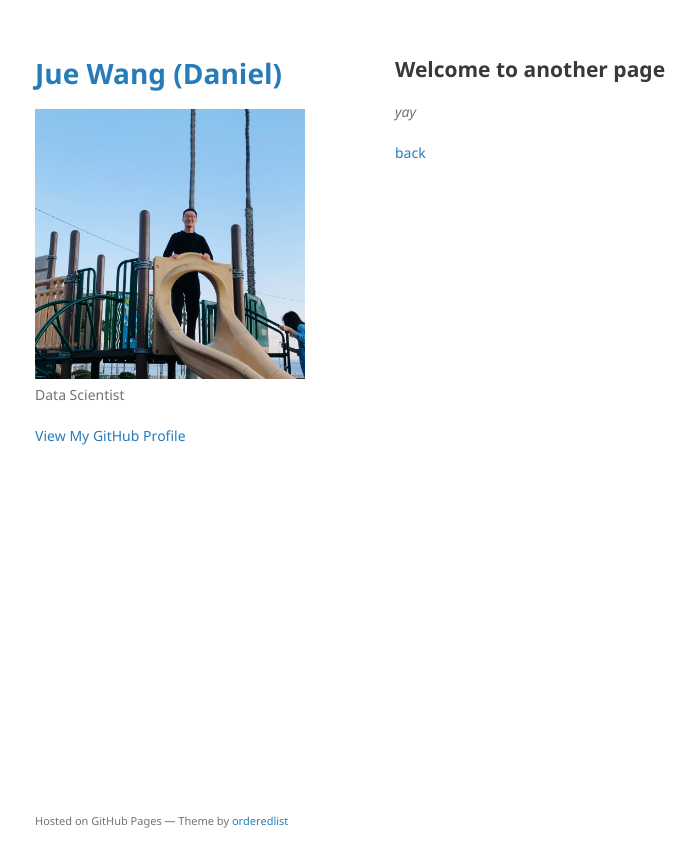
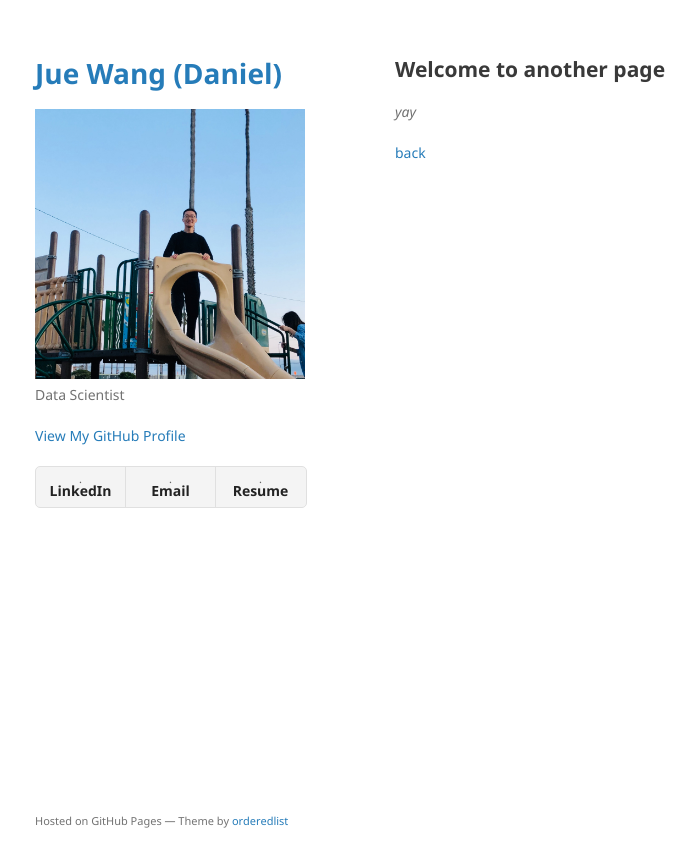
Before and after one commit to im-daniel-wang/im-daniel-wang.github.io, a Jekyll site: the page built from another-page.md, in a window 1280 px wide. Shown: the top 867 px of the page, without its empty margins (175-871 px from the left). Built offline with Jekyll 4.4.1, drawn with Linux system fonts in a browser that asks for light colours; our own code applies the rules of GitHub Pages for plain Markdown files.

Commit message:
changed layout

```diff
--- a/_config.yml
+++ b/_config.yml
@@ -1,6 +1,6 @@
 title: Jue Wang (Daniel)
 logo: /assets/img/IMG_6772.jpeg
 description: Data Scientist
-show_downloads: false
+show_downloads: true
 google_analytics:
 theme: jekyll-theme-minimal
```
